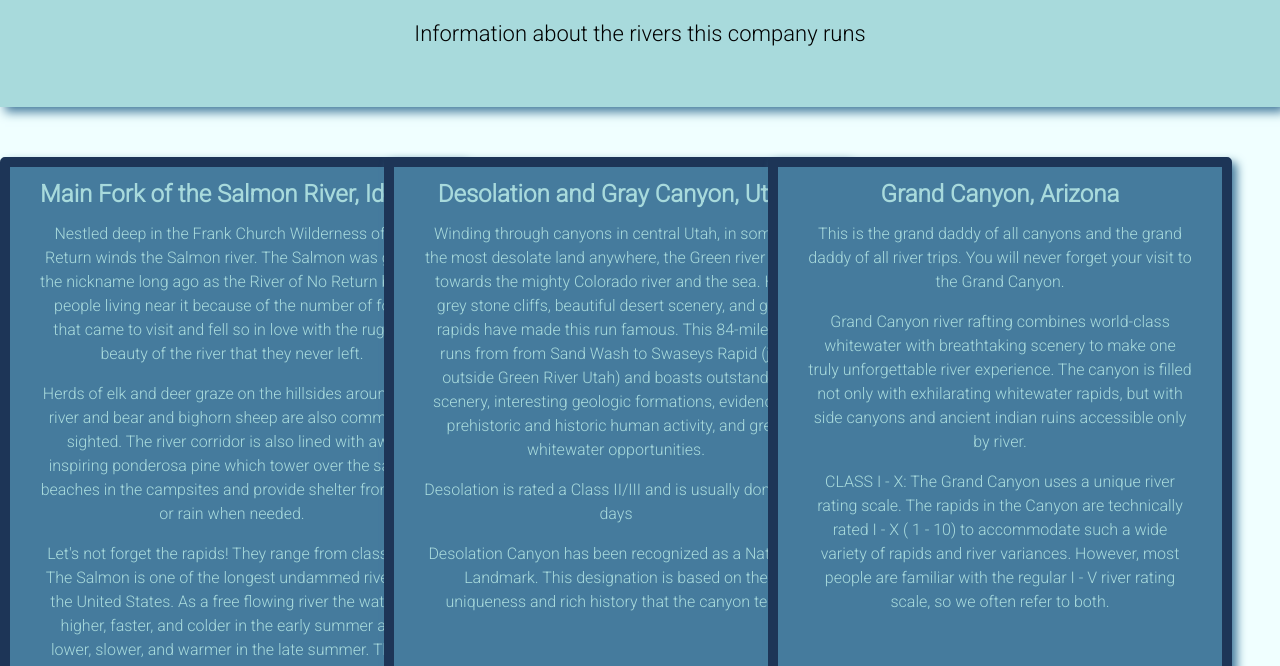
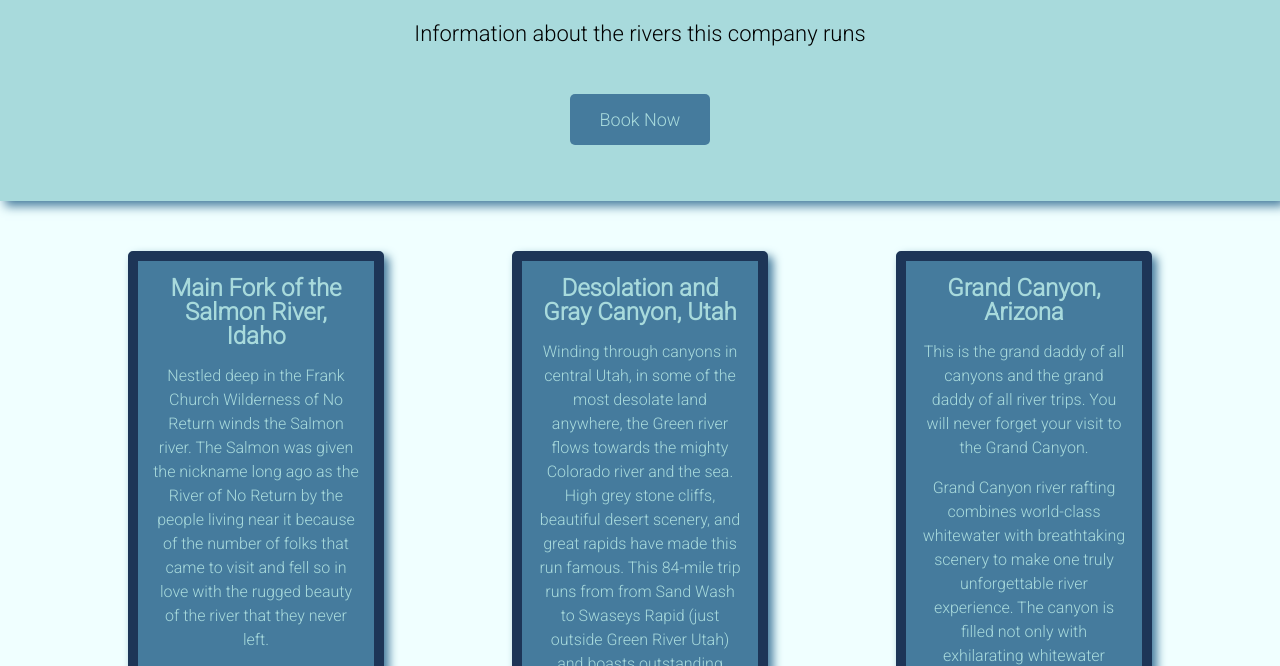
Before and after one commit to Tiggoboing/wdd130, a plain HTML site: page wwr/rivers.html in a window 1280 px wide. Shown: the part 515-1181 px from the top of the page. Drawn offline with Linux system fonts and the light colour scheme.

Commit message:
page 2 final

```diff
--- a/wwr/rivers.html
+++ b/wwr/rivers.html
@@ -15,7 +15,6 @@
         </a>
         <nav>
             <a href="index.html">Home</a>
-            <a href="#">Page 2</a>
             <a href="site-plan-rafting.html">Site Plan</a>
             <a href="contactus.html">Contact Us</a>
         </nav>
@@ -23,12 +22,14 @@
 <div id="hero_river">
     <div id="wide_river">
         <img id="hero-img" src="images/river-wide-1.jpg" alt="People relaxing">
-    </section>
 </div>
 <main class="home-grid">
     <section class="msg2">
         <h2>Rivers</h2>
         <p>Information about the rivers this company runs</p>
+        <div class="button-box">
+            <a class="book" href="rates.html">Book Now</a>
+        </div>
     </section>
         <section class="Fork">
             <h2>Main Fork of the Salmon River, Idaho</h2>
--- a/wwr/styles/style.css
+++ b/wwr/styles/style.css
@@ -69,12 +69,15 @@ header {
     margin-top: 50px;
     border-radius: 5px;
 }
+* {
+    box-sizing: border-box;
+}
 .Fork, .Gray, .Grand {
     background-color: #457B9D;
     color: #A8DADC;
     text-decoration: none;
     font-size: 16px;
-    padding: 15px 30px;
+    padding: 15px;
     margin-top: 50px;
     border-radius: 5px;
     line-height: 1.5em;
@@ -83,16 +86,16 @@ header {
     transition: transform .5s;
     box-shadow: 5px 5px 10px #457B9D;
 }
-.Fork {grid-column:1/4;
+.Fork {
+    grid-column:2/4;
     grid-row: 3/4;
 }
-
 .Gray {
-    grid-column: 4/7;
+    grid-column: 5/7;
     grid-row: 3/4;
 }
 .Grand {
-    grid-column: 7/10;
+    grid-column: 8/10;
     grid-row: 3/4;
 }
 #background {
```
Also changed, not shown: wwr/index.html (+1 -1 lines).
